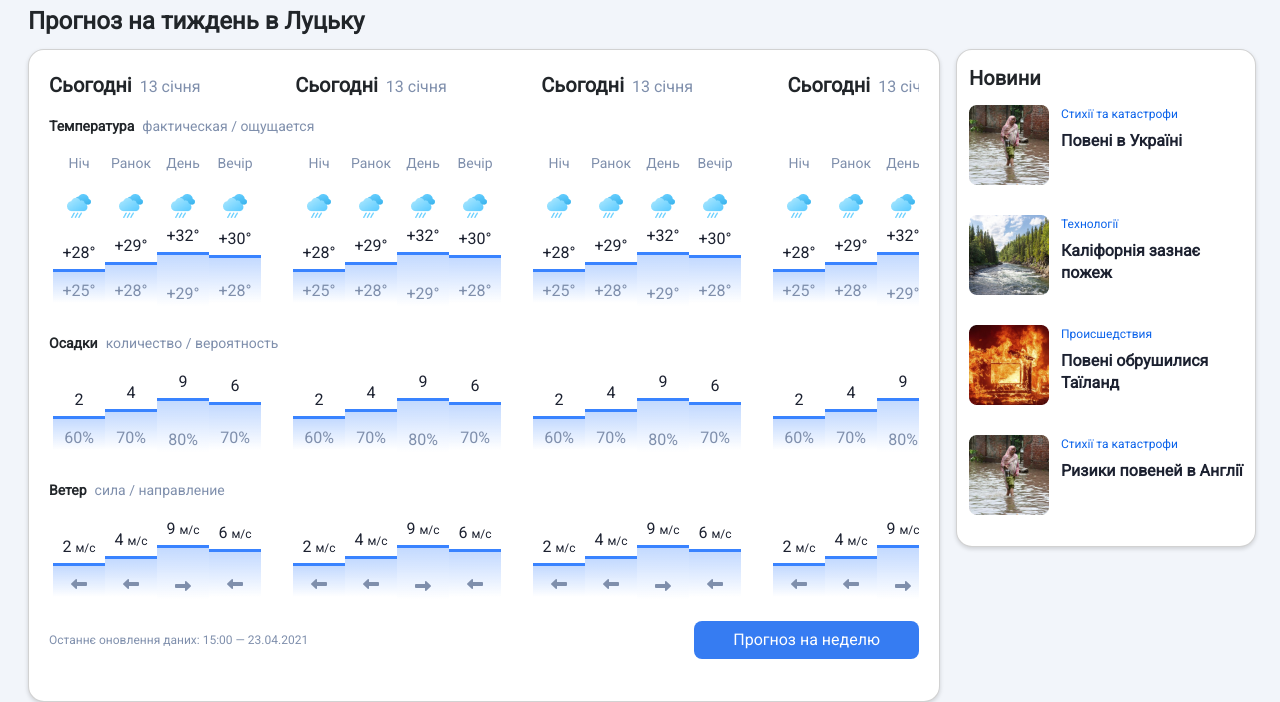
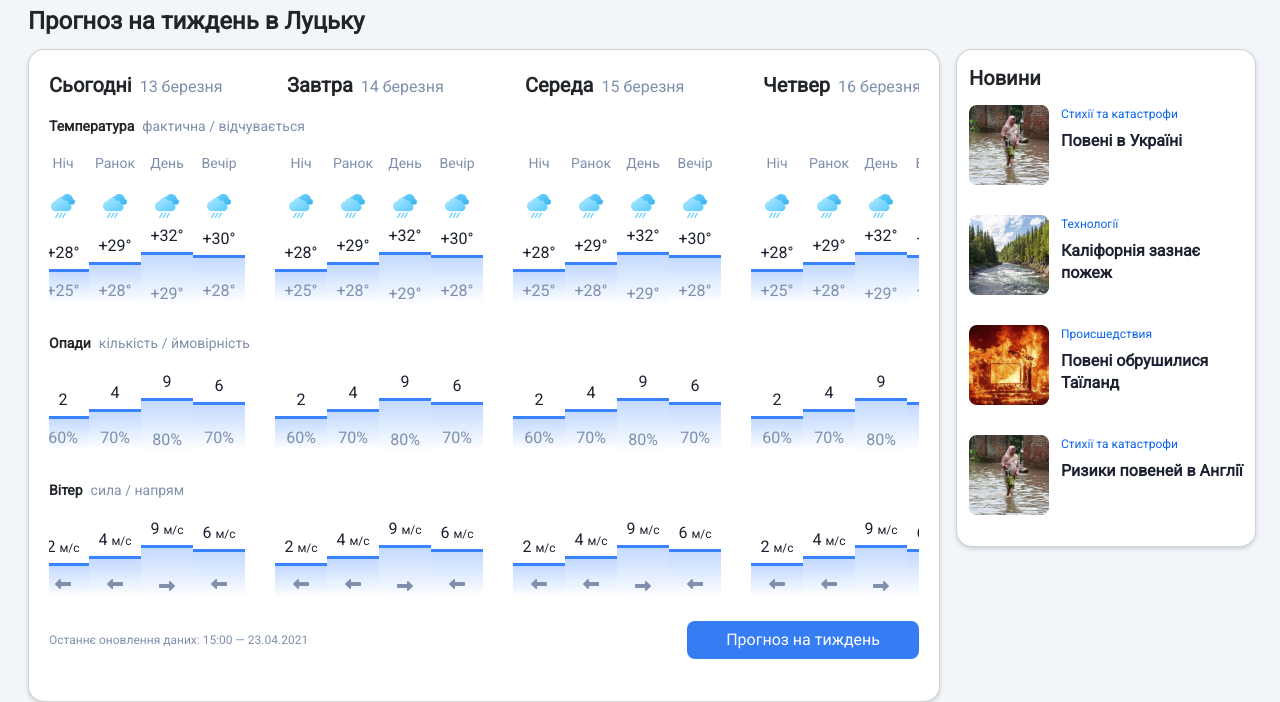
Before and after one commit to VladimirBeria/weather-project, a website: page index.html in a window 1280 px wide. Shown: the part 100-802 px from the top of the page. Drawn offline with Linux system fonts and the light colour scheme.

Commit message:
grid fixed

```diff
--- a/index.html
+++ b/index.html
@@ -61,20 +61,20 @@
             <div class="forecast-card card">
                 <div class="forecast-card__scroll">
                     <div class="forecast-card__wrapper">
-                        <div class="row justify-content-between">
-                            <div class="date__btn"><strong>Сьогодні</strong><span>13 січня</span></div>
-                            <div class="date__btn"><strong>Сьогодні</strong><span>13 січня</span></div>
-                            <div class="date__btn"><strong>Сьогодні</strong><span>13 січня</span></div>
-                            <div class="date__btn"><strong>Сьогодні</strong><span>13 січня</span></div>
-                            <div class="date__btn"><strong>Сьогодні</strong><span>13 січня</span></div>
-                            <div class="date__btn"><strong>Завтра</strong><span>14 січня</span></div>
-                            <div class="date__btn"><strong>Понедельник</strong><span>14 січня</span></div>
+                        <div class="row justify-content-between seven-element-grid">
+                            <div class="date__btn"><strong>Сьогодні</strong><span>13 березня</span></div>
+                            <div class="date__btn"><strong>Завтра</strong><span>14 березня</span></div>
+                            <div class="date__btn"><strong>Середа</strong><span>15 березня</span></div>
+                            <div class="date__btn"><strong>Четвер</strong><span>16 березня</span></div>
+                            <div class="date__btn"><strong>П'ятниця</strong><span>17 березня</span></div>
+                            <div class="date__btn"><strong>Субота</strong><span>18 січня</span></div>
+                            <div class="date__btn"><strong>Неділя</strong><span>19 січня</span></div>
                         </div>
                         <div class="weather-details temperature">
                             <div class="weather-details__title">
-                                <strong>Температура</strong><span>фактическая / ощущается</span>
+                                <strong>Температура</strong><span>фактична / відчувається</span>
                             </div>
-                            <div class="row justify-content-between">
+                            <div class="row justify-content-between seven-element-grid">
                                 <div class="row m-0 details-info-wrapper">
                                     <div class="details-info">
                                         <div>
@@ -590,9 +590,9 @@
                         </div>
                         <div class="weather-details precipitation">
                             <div class="weather-details__title">
-                                <strong>Осадки</strong><span>количество / вероятность</span>
+                                <strong>Опади</strong><span>кількість / ймовірність</span>
                             </div>
-                            <div class="row justify-content-between">
+                            <div class="row justify-content-between seven-element-grid">
                                 <div class="row m-0 details-info-wrapper">
                                     <div class="details-info">
                                         <div></div>
@@ -807,9 +807,9 @@
                         </div>
                         <div class="weather-details wind">
                             <div class="weather-details__title">
-                                <strong>Ветер</strong><span>сила / направление</span>
+                                <strong>Вітер</strong><span>сила / напрям</span>
                             </div>
-                            <div class="row justify-content-between">
+                            <div class="row justify-content-between seven-element-grid">
                                 <div class="row m-0 details-info-wrapper">
                                     <div class="details-info">
                                         <div></div>
@@ -1057,7 +1057,7 @@
                         <span>Останнє оновлення даних: 15:00 — 23.04.2021</span>
                     </div>
                     <button class="btn">
-                        Прогноз на неделю
+                        Прогноз на тиждень
                     </button>
                 </div>
             </div>
--- a/src/style/content.scss
+++ b/src/style/content.scss
@@ -108,7 +108,7 @@
 }
 
 .details-info-wrapper {
-  padding: 0 16px;
+  padding: 0;
   width: auto;
 }
 
@@ -291,3 +291,10 @@
     line-height: 22px;
   }
 }
+
+.seven-element-grid {
+  display: grid;
+  gap: 0 30px;
+  padding: 0;
+  grid-template-columns: repeat(7, 1fr);
+}
--- a/src/style/footer.scss
+++ b/src/style/footer.scss
@@ -18,10 +18,6 @@
   padding: 62px 0;
   background: #3983FF;
   margin-top: 40px;
-}
-
-body ::-webkit-scrollbar {
-  display: none;
 }
 
 .menu__logo {
```
Also changed, not shown: dist/styles.css, 1 other file.
